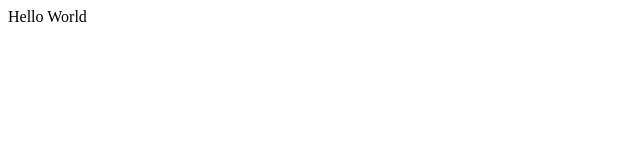
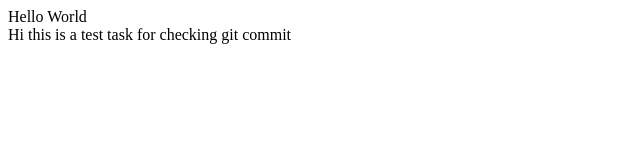
Before and after one commit to saiful-code-github/myLeadingCampus, a plain HTML site: page index.html in a window 1280 px wide. Shown: the whole page, without its empty margins (0-640 px from the left). Drawn offline with Linux system fonts and the light colour scheme.

Commit message:
git check

```diff
--- a/index.html
+++ b/index.html
@@ -7,5 +7,8 @@
 </head>
 <body>
     Hello World
+    <div>
+        Hi this is a test task for checking git commit
+    </div>
 </body>
 </html>
```
